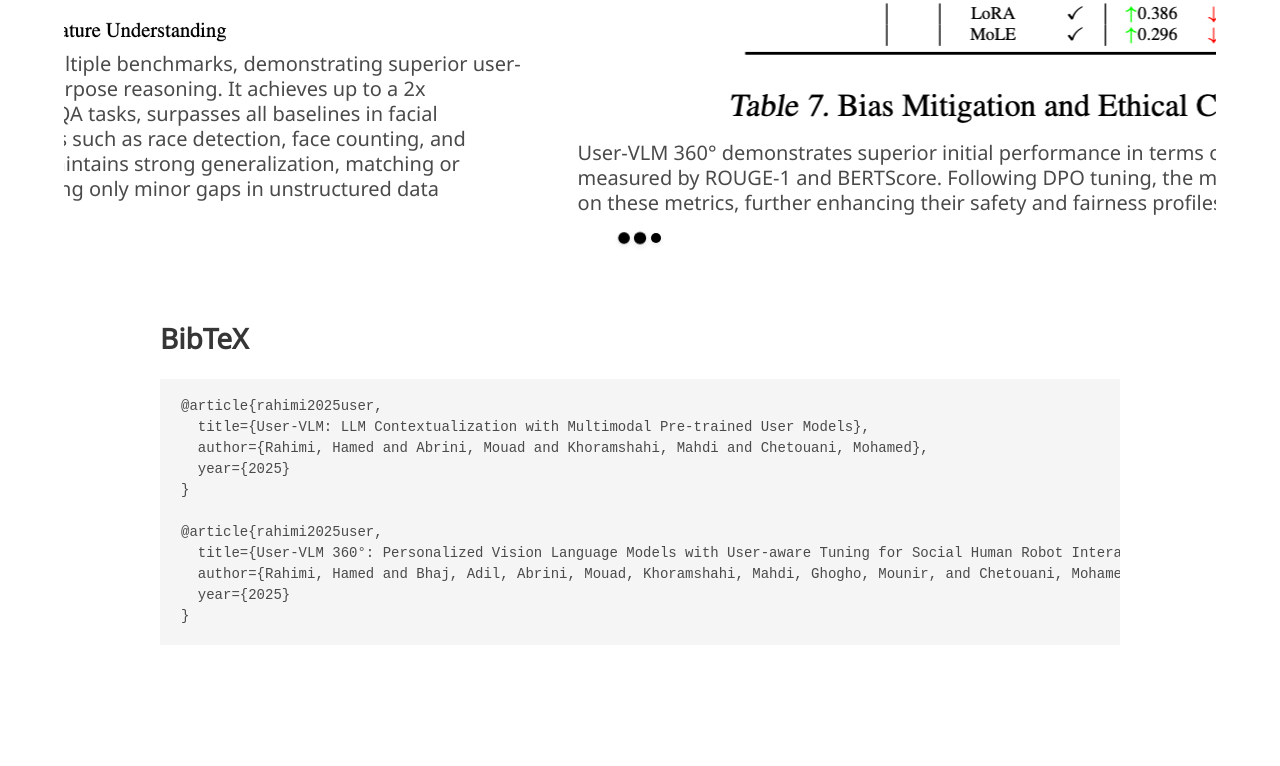
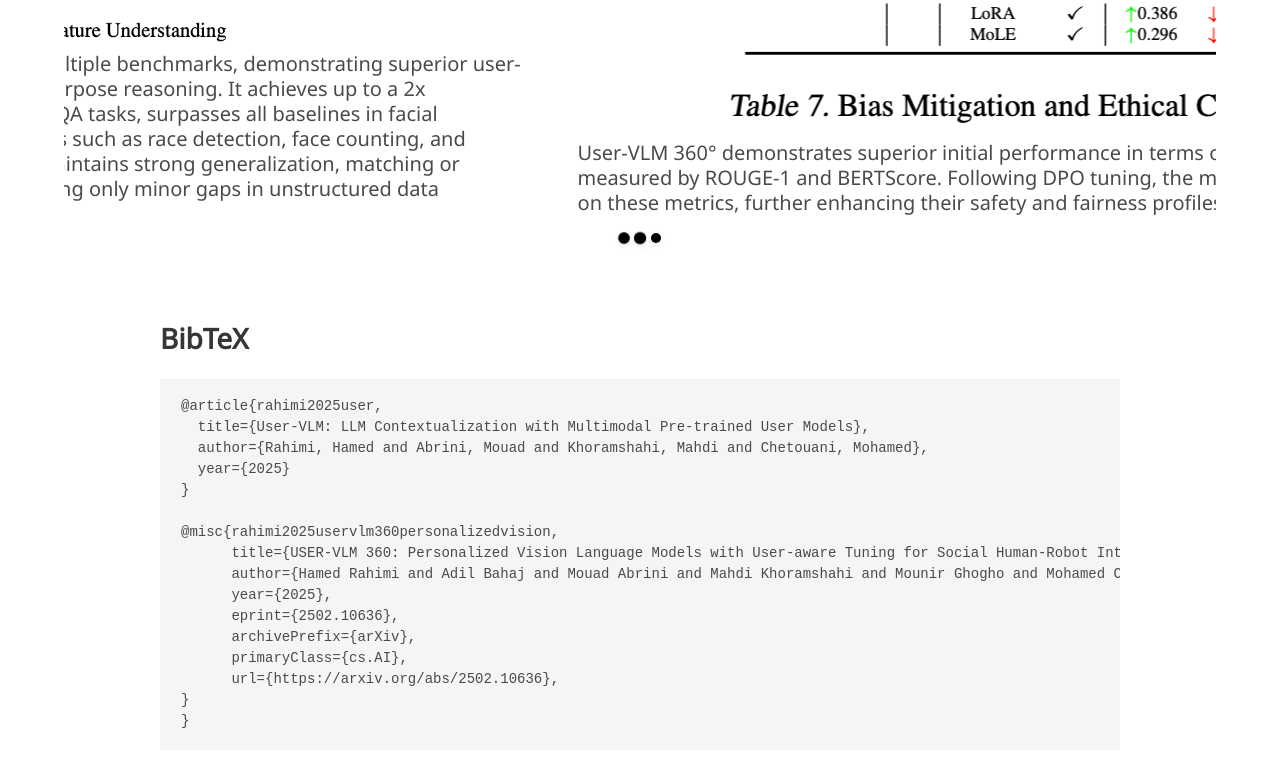
Before and after one commit to hamedR96/User-VLM, a plain HTML site: page index.html in a window 1280 px wide. Shown: the part 2449-3215 px from the top of the page. Before the commit the page ends 3142 px from the top, so only its background shows below. Drawn offline with nearby package versions, Linux system fonts and the light colour scheme; some icons are missing; a web font is replaced by a local one.

Commit message:
Update index.html

```diff
--- a/index.html
+++ b/index.html
@@ -131,7 +131,7 @@
 
                 <!-- ArXiv abstract Link -->
                 <span class="link-block">
-                  <a href="https://arxiv.org/abs/<ARXIV PAPER ID>" target="_blank"
+                  <a href="https://arxiv.org/abs/2502.10636" target="_blank"
                   class="external-link button is-normal is-rounded is-dark">
                   <span class="icon">
                     <i class="ai ai-arxiv"></i>
@@ -322,10 +322,15 @@ End paper poster -->
   year={2025}
 }
 
-@article{rahimi2025user,
-  title={User-VLM 360°: Personalized Vision Language Models with User-aware Tuning for Social Human Robot Interactions},
-  author={Rahimi, Hamed and Bhaj, Adil, Abrini, Mouad, Khoramshahi, Mahdi, Ghogho, Mounir, and Chetouani, Mohamed},
-  year={2025}
+@misc{rahimi2025uservlm360personalizedvision,
+      title={USER-VLM 360: Personalized Vision Language Models with User-aware Tuning for Social Human-Robot Interactions},
+      author={Hamed Rahimi and Adil Bahaj and Mouad Abrini and Mahdi Khoramshahi and Mounir Ghogho and Mohamed Chetouani},
+      year={2025},
+      eprint={2502.10636},
+      archivePrefix={arXiv},
+      primaryClass={cs.AI},
+      url={https://arxiv.org/abs/2502.10636},
+}
 }</code></pre>
     </div>
 </section>
```
